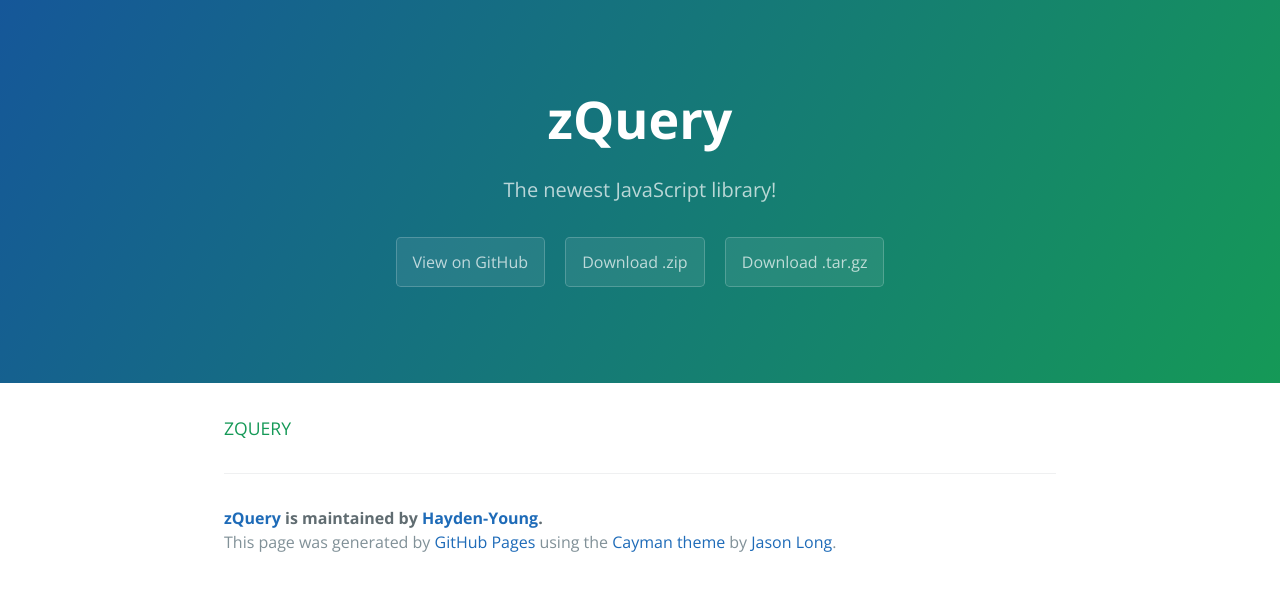
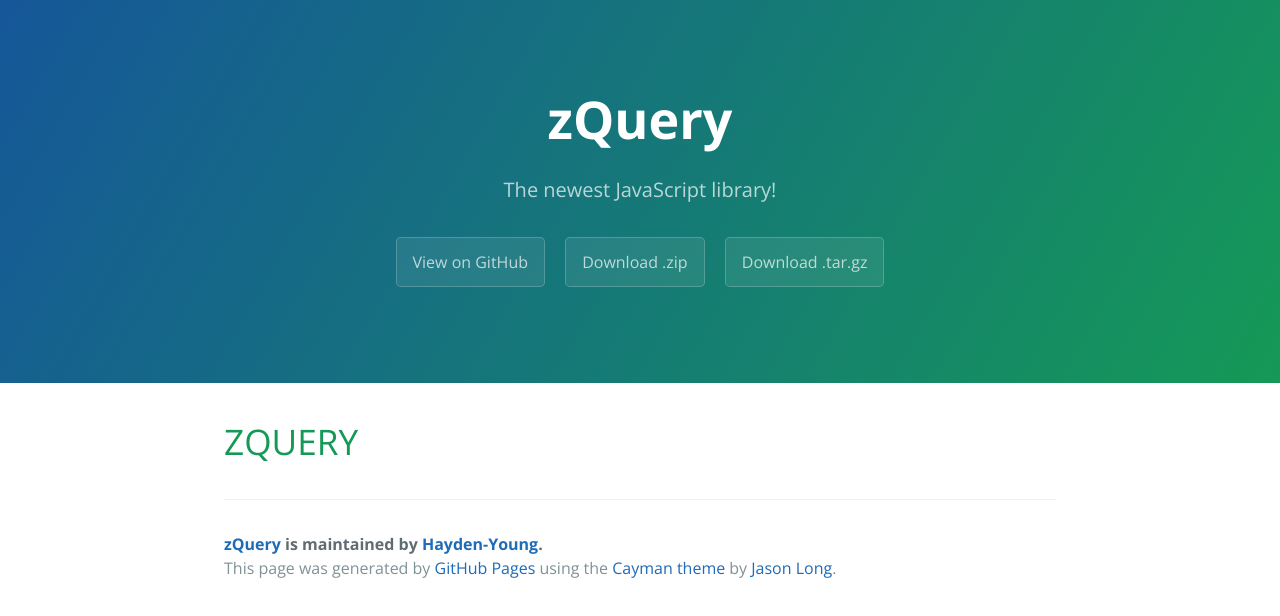
Before and after one commit to Hayden-Young/zQuery, a plain HTML site: page index.html in a window 1280 px wide. Drawn offline with nearby package versions, Linux system fonts and the light colour scheme.

Commit message:
Create gh-pages branch via GitHub

```diff
--- a/index.html
+++ b/index.html
@@ -19,8 +19,8 @@
     </section>
 
     <section class="main-content">
-      <h4>
-<a id="zquery" class="anchor" href="#zquery" aria-hidden="true"><span class="octicon octicon-link"></span></a>ZQUERY</h4>
+      <h1>
+<a id="zquery" class="anchor" href="#zquery" aria-hidden="true"><span class="octicon octicon-link"></span></a>ZQUERY</h1>
 
       <footer class="site-footer">
         <span class="site-footer-owner"><a href="https://github.com/Hayden-Young/zQuery">zQuery</a> is maintained by <a href="https://github.com/Hayden-Young">Hayden-Young</a>.</span>
--- a/params.json
+++ b/params.json
@@ -1 +1 @@
-{"name":"zQuery","tagline":"The newest JavaScript library!","body":"#### ZQUERY","google":"","note":"Don't delete this file! It's used internally to help with page regeneration."}
+{"name":"zQuery","tagline":"The newest JavaScript library!","body":"# ZQUERY","google":"","note":"Don't delete this file! It's used internally to help with page regeneration."}
```
